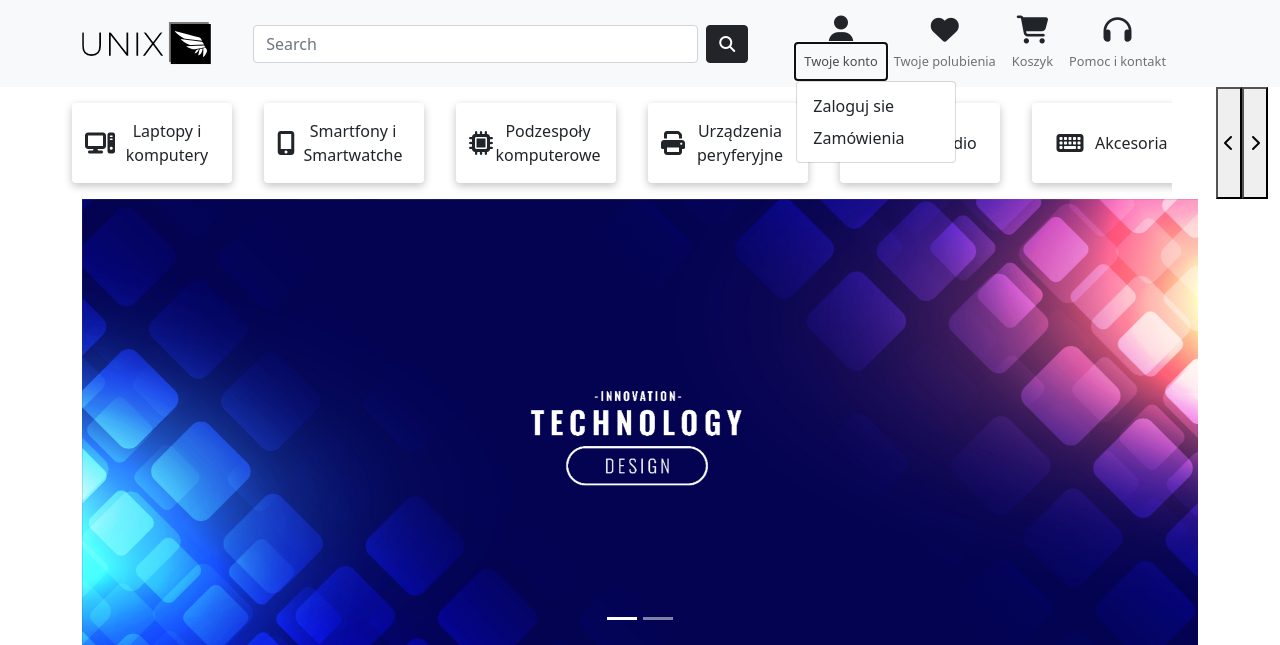
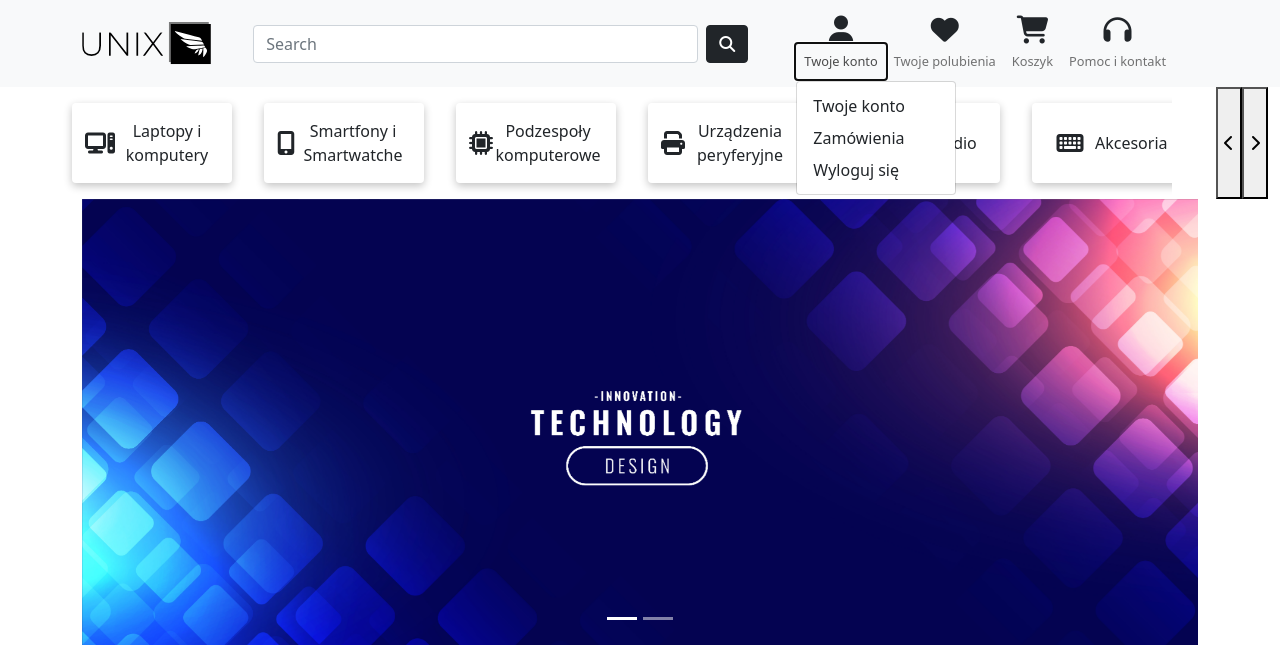
Before and after one commit to Benjamin11X/Projekt-UNIX, a PHP site: page / in a window 1280 px wide, after a click on "Twoje konto". Shown: the top 645 px of the page. Run offline with PHP 8.4, Linux system fonts and the light colour scheme; a user stored in the database is signed in; data comes from the database, SQL or seed files in the repository; some libraries are stand-ins or nearby versions.

Commit message:
logowanie i wylogowywanie

```diff
--- a/header.php
+++ b/header.php
@@ -42,11 +42,12 @@
                                     <!-- PHP JEŻELI UŻYTKOWNIK JEST ZALOGOWANY WYŚWIETL INNE OPCJE -->
                                     <?php
                                      if ((isset($_SESSION['zalogowany'])) && ($_SESSION['zalogowany']== true)){
-                                        echo '<li><a class="dropdown-item" href="login.php">Zaloguj sie</a></li>
-                                                <li><a class="dropdown-item" href="register.php">Zamówienia</a></li>';
+                                        echo '<li><a class="dropdown-item" href="login.php">Twoje konto</a></li>
+                                                <li><a class="dropdown-item" href="register.php">Zamówienia</a></li>
+                                                <li><a class="dropdown-item" href="logout.php">Wyloguj się</a></li>';
                                     }
                                     else {
-                                        echo '<li><a class="dropdown-item" href="login.php">Twoje konto</a></li>
+                                        echo '<li><a class="dropdown-item" href="login.php">Zaloguj się</a></li>
                                         <li><a class="dropdown-item" href="register.php">Zarejestruj się</a></li>';
                                     }
                                     ?>
--- /dev/null
+++ b/logout.php
@@ -0,0 +1,5 @@
+<?php
+session_start();
+session_unset();
+header('Location: index.php');
+?>
```
